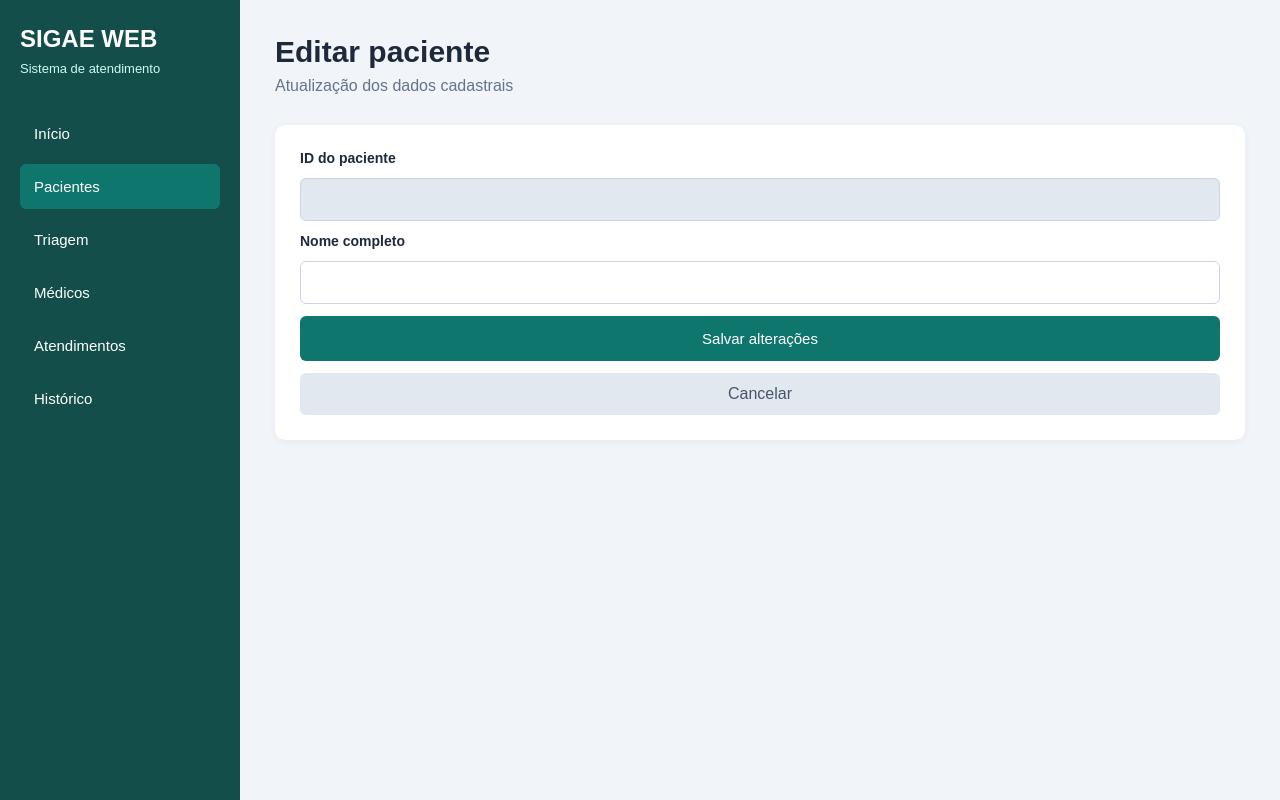
After one commit to predro1/sigae-web, a Flask app: template templates/editar_paciente.html in a window 1280 px wide. The commit adds this page. Run offline with Flask 3, Linux system fonts and the light colour scheme; the template is opened without the code that fills it, so the values that code supplies are empty.

Commit message:
feat: implementa edicao de pacientes pela tabela hash

```diff
--- a/app.py
+++ b/app.py
@@ -74,6 +74,33 @@ def buscar_paciente():
     )
 
 
+# Edicao de pacientes
+@app.route("/pacientes/editar/<int:id>", methods=["GET", "POST"])
+def editar_paciente(id):
+    paciente = tabela_pacientes.buscar(id)
+
+    if paciente is None:
+        return redirect(url_for("pacientes"))
+
+    mensagem = ""
+
+    if request.method == "POST":
+        novo_nome = request.form.get("nome", "").strip()
+
+        if not novo_nome:
+            mensagem = "Informe um nome válido."
+
+        else:
+            tabela_pacientes.atualizar(id, novo_nome)
+            return redirect(url_for("pacientes"))
+
+    return render_template(
+        "editar_paciente.html",
+        paciente=paciente,
+        mensagem=mensagem
+    )
+
+
 @app.route("/triagem")
 def triagem():
     return render_template("pagina.html", titulo="Triagem")
--- a/static/style.css
+++ b/static/style.css
@@ -1,9 +1,12 @@
+/* Configuracoes gerais */
+
 * {
+    margin: 0;
+    padding: 0;
     box-sizing: border-box;
 }
 
 body {
-    margin: 0;
     font-family: Arial, sans-serif;
     background-color: #f1f5f9;
     color: #1e293b;
@@ -22,107 +25,14 @@ body {
 }
 
 .sidebar h2 {
-    margin-bottom: 5px;
+    font-size: 24px;
+    margin-bottom: 8px;
 }
 
 .sidebar p {
-    color: #99f6e4;
     font-size: 13px;
-}
-
-nav {
-    display: flex;
-    flex-direction: column;
-    gap: 10px;
-    margin-top: 35px;
-}
-
-nav button {
-    background: transparent;
-    border: none;
-    color: white;
-    text-align: left;
-    padding: 14px;
-    border-radius: 6px;
-    cursor: pointer;
-    font-size: 15px;
-}
-
-nav button:hover,
-nav button.ativo {
-    background-color: #0f766e;
-}
-
-/* Conteúdo principal */
-
-.conteudo {
-    flex: 1;
-    padding: 35px;
-    min-width: 0;
-}
-
-header h1 {
-    margin-top: 0;
-}
-
-header p {
-    color: #64748b;
-}
-
-/* Indicadores */
-
-.indicadores {
-    display: grid;
-    grid-template-columns: repeat(auto-fit, minmax(180px, 1fr));
-    gap: 20px;
-    margin-top: 30px;
-}
-
-.card {
-    background-color: white;
-    padding: 25px;
-    border-radius: 10px;
-    border: 1px solid #e2e8f0;
-}
-
-.card h3 {
-    font-size: 14px;
-    color: #64748b;
-    margin-top: 0;
-}
-
-.card span {
-    font-size: 32px;
-    font-weight: bold;
-    color: #0f766e;
-}
-
-/* Fila de atendimento */
-
-.painel {
-    background-color: white;
-    margin-top: 30px;
-    padding: 25px;
-    border-radius: 10px;
-    border: 1px solid #e2e8f0;
-}
-
-.painel p {
-    color: #64748b;
-}
-
-@media (max-width: 650px) {
-    body {
-        flex-direction: column;
-    }
-
-    .sidebar {
-        width: 100%;
-    }
-
-    .conteudo {
-        padding: 20px;
-    }
+    color: #ccfbf1;
+    margin-bottom: 35px;
 }
 
 nav a {
@@ -130,6 +40,7 @@ nav a {
     color: white;
     text-decoration: none;
     padding: 14px;
+    margin-bottom: 8px;
     border-radius: 6px;
     font-size: 15px;
 }
@@ -139,7 +50,75 @@ nav a.ativo {
     background-color: #0f766e;
 }
 
-/* Formulários */
+/* Conteudo principal */
+
+.conteudo {
+    flex: 1;
+    padding: 35px;
+    min-width: 0;
+}
+
+header {
+    margin-bottom: 30px;
+}
+
+header h1 {
+    font-size: 30px;
+    margin-bottom: 8px;
+}
+
+header p {
+    color: #64748b;
+}
+
+/* Indicadores do dashboard */
+
+.indicadores {
+    display: grid;
+    grid-template-columns: repeat(auto-fit, minmax(180px, 1fr));
+    gap: 20px;
+    margin-bottom: 25px;
+}
+
+.card {
+    background-color: white;
+    padding: 22px;
+    border-radius: 10px;
+    box-shadow: 0 2px 8px rgba(0, 0, 0, 0.05);
+}
+
+.card h3 {
+    font-size: 15px;
+    color: #64748b;
+    margin-bottom: 15px;
+}
+
+.card p {
+    font-size: 32px;
+    font-weight: bold;
+    color: #134e4a;
+}
+
+/* Paineis */
+
+.painel {
+    background-color: white;
+    padding: 25px;
+    border-radius: 10px;
+    margin-bottom: 25px;
+    box-shadow: 0 2px 8px rgba(0, 0, 0, 0.05);
+}
+
+.painel h2 {
+    font-size: 20px;
+    margin-bottom: 20px;
+}
+
+.painel p {
+    color: #64748b;
+}
+
+/* Formularios */
 
 form {
     display: flex;
@@ -147,12 +126,12 @@ form {
     gap: 12px;
 }
 
-form label {
+label {
     font-size: 14px;
     font-weight: bold;
 }
 
-form input {
+input {
     width: 100%;
     padding: 12px;
     border: 1px solid #cbd5e1;
@@ -160,23 +139,31 @@ form input {
     font-size: 15px;
 }
 
-form input:focus {
+input:focus {
     outline: 2px solid #0f766e;
+    border-color: #0f766e;
 }
+
+input[readonly] {
+    background-color: #e2e8f0;
+    color: #64748b;
+    cursor: not-allowed;
+}
+
+/* Botao principal */
 
 .btn-principal {
     background-color: #0f766e;
     color: white;
+    padding: 14px;
     border: none;
     border-radius: 6px;
-    padding: 14px;
     font-size: 15px;
     cursor: pointer;
-    margin-top: 10px;
 }
 
 .btn-principal:hover {
-    background-color: #115e59;
+    background-color: #134e4a;
 }
 
 .btn-principal:disabled {
@@ -189,29 +176,37 @@ form input:focus {
 table {
     width: 100%;
     border-collapse: collapse;
-    margin-top: 20px;
 }
 
-th, td {
+th,
+td {
+    padding: 14px;
     text-align: left;
-    padding: 14px;
     border-bottom: 1px solid #e2e8f0;
 }
 
 th {
     background-color: #f1f5f9;
     color: #475569;
+    font-size: 14px;
 }
 
 td {
     font-size: 14px;
 }
 
+tbody tr:hover {
+    background-color: #f8fafc;
+}
+
+/* Mensagens de erro e sucesso */
+
 .mensagem-erro {
     background-color: #fee2e2;
-    color: #b91c1c;
+    color: #b91c1c !important;
     padding: 12px;
     border-radius: 6px;
+    margin: 15px 0;
 }
 
 .mensagem-sucesso {
@@ -226,3 +221,56 @@ td {
     color: #166534;
     margin: 8px 0;
 }
+
+/* Edicao de pacientes */
+
+.btn-editar {
+    display: inline-block;
+    background-color: #2563eb;
+    color: white;
+    padding: 8px 14px;
+    border-radius: 6px;
+    text-decoration: none;
+    font-size: 14px;
+}
+
+.btn-editar:hover {
+    background-color: #1d4ed8;
+}
+
+.btn-cancelar {
+    text-align: center;
+    background-color: #e2e8f0;
+    color: #475569;
+    padding: 12px;
+    border-radius: 6px;
+    text-decoration: none;
+}
+
+.btn-cancelar:hover {
+    background-color: #cbd5e1;
+}
+
+/* Responsividade */
+
+@media (max-width: 650px) {
+    body {
+        flex-direction: column;
+    }
+
+    .sidebar {
+        width: 100%;
+    }
+
+    .conteudo {
+        padding: 20px;
+    }
+
+    .indicadores {
+        grid-template-columns: 1fr;
+    }
+
+    .painel {
+        overflow-x: auto;
+    }
+}
--- /dev/null
+++ b/templates/editar_paciente.html
@@ -0,0 +1,60 @@
+<!DOCTYPE html>
+<html lang="pt-BR">
+<head>
+    <meta charset="UTF-8">
+    <meta name="viewport" content="width=device-width, initial-scale=1.0">
+    <title>Editar paciente - SIGAE WEB</title>
+    <link rel="stylesheet" href="{{ url_for('static', filename='style.css') }}">
+</head>
+<body>
+
+    <aside class="sidebar">
+        <h2>SIGAE WEB</h2>
+        <p>Sistema de atendimento</p>
+
+        <nav>
+            <a href="/">Início</a>
+            <a href="/pacientes" class="ativo">Pacientes</a>
+            <a href="/triagem">Triagem</a>
+            <a href="/medicos">Médicos</a>
+            <a href="/atendimentos">Atendimentos</a>
+            <a href="/historico">Histórico</a>
+        </nav>
+    </aside>
+
+    <main class="conteudo">
+        <header>
+            <h1>Editar paciente</h1>
+            <p>Atualização dos dados cadastrais</p>
+        </header>
+
+        <section class="painel">
+
+            {% if mensagem %}
+                <p class="mensagem-erro">{{ mensagem }}</p>
+            {% endif %}
+
+            <form method="POST">
+
+                <label for="id">ID do paciente</label>
+                <input type="number" id="id"
+                       value="{{ paciente[0] }}" readonly>
+
+                <label for="nome">Nome completo</label>
+                <input type="text" id="nome" name="nome"
+                       value="{{ paciente[1] }}" required>
+
+                <button type="submit" class="btn-principal">
+                    Salvar alterações
+                </button>
+
+                <a href="{{ url_for('pacientes') }}" class="btn-cancelar">
+                    Cancelar
+                </a>
+
+            </form>
+        </section>
+    </main>
+
+</body>
+</html>
```
Also changed, not shown: templates/pacientes.html (+6 -1 lines).
